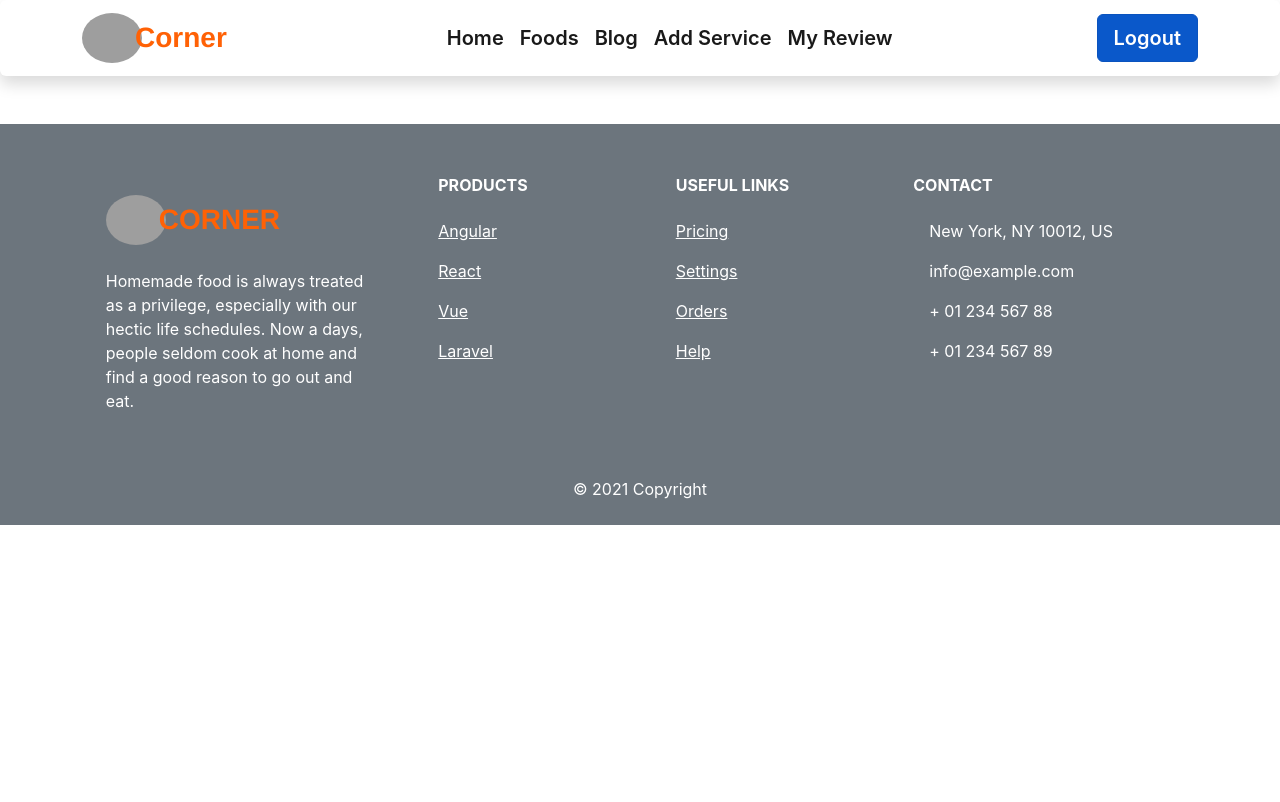
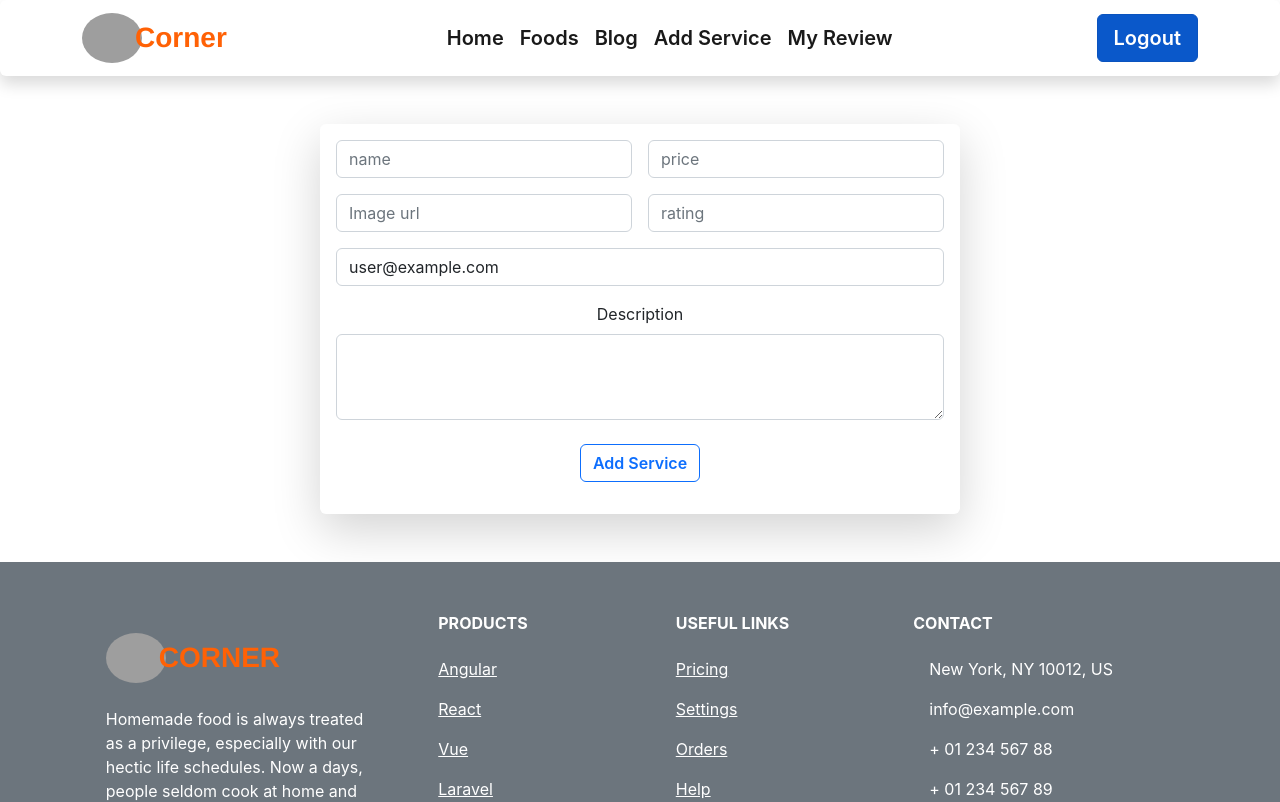
Before and after one commit to asifikbal01890/Food-Corner-client-site, a React (Create React App) app: page /addService in a window 1280 px wide. Shown: the top 802 px of the page. Built offline with nearby package versions, Linux system fonts and the light colour scheme; no server answers; sample sign-in values are in the browser's storage; grey boxes are pictures that could not be loaded.

Commit message:
add service implement

```diff
--- a/src/Component/AddService/AddService.js
+++ b/src/Component/AddService/AddService.js
@@ -1,10 +1,52 @@
-import React from 'react';
+import React, { useContext } from 'react';
+import { AuthContext } from '../../Contexts/AuthProvider/AuthProvider';
 
 const AddService = () => {
+    const {user} = useContext(AuthContext);
+
+    const handleAddService= event =>{
+        event.preventDefault();
+        const form = event.target;
+        const email = user?.email || 'unregistered';
+        const name = form.name.value;
+        const img = form.img.value;
+        const price = form.price.value;
+        const rating = form.rating.value;
+        const text = form.text.value;
+
+    const foods = {
+        email,
+        name,
+        description: text,
+        img,
+        price,
+        rating,
+    }
+}
+
     return (
-        <div>
 
-        </div>
+            <form onSubmit={handleAddService} >
+                <div className='w-50 mx-auto shadow-lg p-3 mb-5 bg-body rounded mt-5'>
+                    <div className="mb-3 r0">
+                    <div className='d-flex mb-3'>
+                    <input name="name" type="name" className="form-control me-3" id="exampleFormControlInput1" placeholder="name"/>
+                    <input name="price" type="number" className="form-control" id="exampleFormControlInput1" placeholder="price"/>
+                    </div>
+                    <div className='d-flex mb-3'>
+                    <input name="img" type="name" className="form-control me-3" id="exampleFormControlInput1" placeholder="Image url"/>
+                    <input name="rating" type="number" className="form-control" id="exampleFormControlInput1" placeholder="rating"/>
+                    </div>
+                    <input name="email" type="email" className="form-control" id="exampleFormControlInput1" placeholder="email" defaultValue={user?.email}/>
+                        </div>
+                        <div className="mb-3">
+                        <label for="exampleFormControlTextarea1" className="form-label">Description</label>
+                        <textarea name='text' className="form-control" id="exampleFormControlTextarea1" rows="3"></textarea>
+                        <button className='btn btn-outline-primary fw-semibold mt-4'>Add Service</button>
+                    </div>
+                </div>
+            </form>
+
     );
 };
 
--- a/src/Component/CustomersReview/CustomersReview.js
+++ b/src/Component/CustomersReview/CustomersReview.js
@@ -1,5 +1,4 @@
 import React, { useContext } from 'react';
-import { FaThemeco } from 'react-icons/fa';
 import { AuthContext } from '../../Contexts/AuthProvider/AuthProvider';
 
 const CustomersReview = ({food}) => {
@@ -18,7 +17,7 @@ const CustomersReview = ({food}) => {
         const text = form.text.value;
 
     const reviewer = {
-        _id: _id,
+        id: _id,
         foodName: name,
         email,
         userName,
@@ -26,12 +25,12 @@ const CustomersReview = ({food}) => {
         text
     }
 
-    if(userrating.length > 2){
-        alert('Make rating only 1 Characters')
-    }
-    else if (userrating > 6 && userrating < -1) {
-        alert('Make rating only 0-5 Number')
-    }
+    // if(userrating.length > 2){
+    //     alert('Make rating only 1 Characters')
+    // }
+    // else if (userrating > 6 && userrating < -1) {
+    //     alert('Make rating only 0-5 Number')
+    // }
 
 
     fetch('http://localhost:5000/reviewer', {
@@ -59,7 +58,7 @@ const CustomersReview = ({food}) => {
         <div className="mb-3 r0">
            <div className='d-flex mb-3'>
            <input name="name" type="name" className="form-control me-3" id="exampleFormControlInput1" placeholder="name"/>
-           <input name="rating" type="rating" className="form-control" id="exampleFormControlInput1" placeholder="rating"/>
+           <input name="rating" type="number" className="form-control" id="exampleFormControlInput1" placeholder="rating"/>
            </div>
             <input name="email" type="email" className="form-control" id="exampleFormControlInput1" placeholder="email" defaultValue={user?.email}/>
 
```
